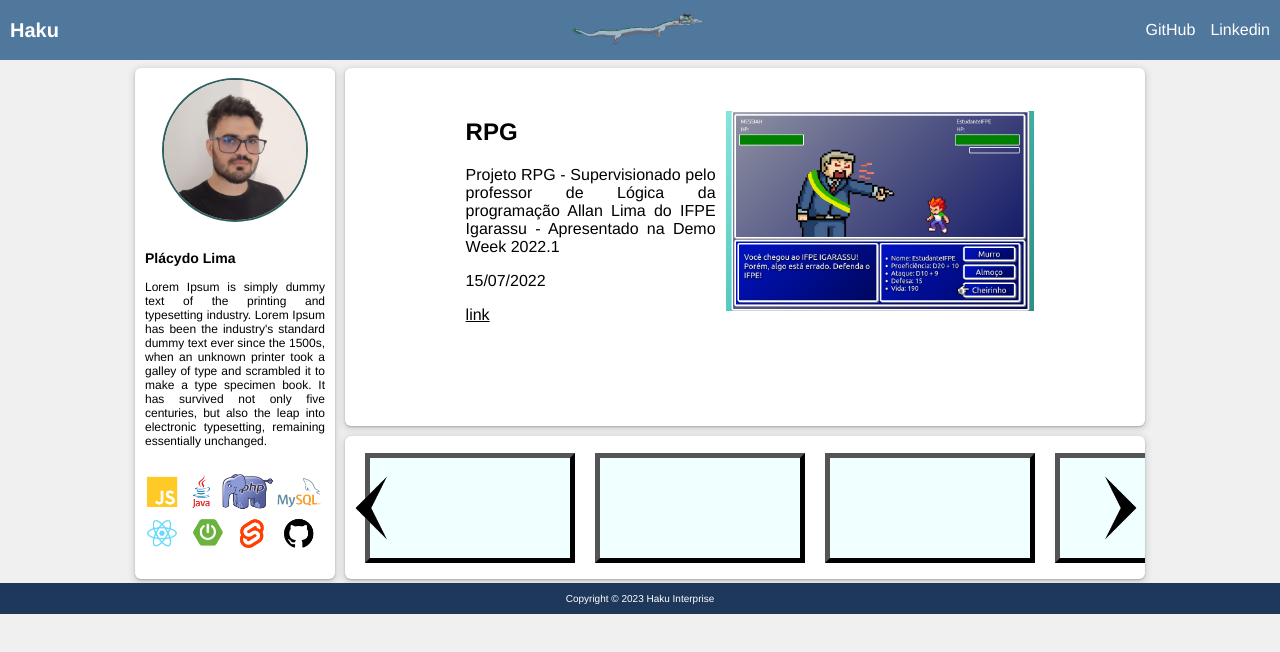
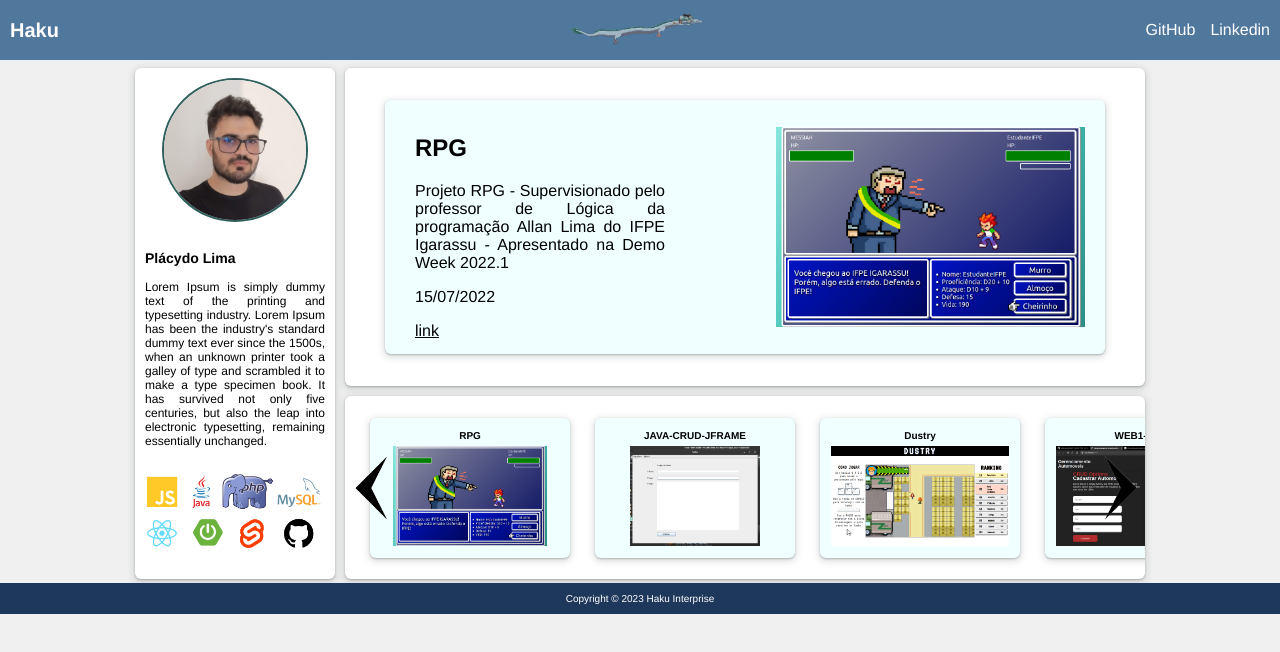
Before and after one commit to pl4cydo/portfolio, a React (Vite) app: page / in a window 1280 px wide. Shown: the top 652 px of the page. Built offline with nearby package versions, Linux system fonts and the light colour scheme.

Commit message:
alterando os objetos gerados na time line e a area de objetos

```diff
--- a/src/styles/objectArea.css
+++ b/src/styles/objectArea.css
@@ -6,37 +6,41 @@
 #ObjectArea{
     background-color: #ffffff;
     width: 800px;
-    height: 358px;
+    height: 318px;
     margin: 5px;
     /* border: 1px solid black; */
     border-radius: 6px;
     display: flex;
     flex-direction: column;
     align-items: center;
-    /* justify-content: center; */
+    justify-content: center;
     box-shadow: rgba(60, 64, 67, 0.3) 0px 1px 2px 0px, rgba(60, 64, 67, 0.15) 0px 2px 6px 2px;
 }
 
 #obj {
+    background-color: azure;
     /* padding-top: 30px; */
     /* border: 1px solid black; */
     /* background-color: #d7ebfd; */
     border-radius: 6px;
+    box-shadow: rgba(60, 64, 67, 0.3) 0px 1px 2px 0px, rgba(60, 64, 67, 0.15) 0px 2px 6px 2px;
     /* box-shadow: rgba(60, 64, 67, 0.3) 0px 1px 2px 0px, rgba(60, 64, 67, 0.15) 0px 2px 6px 2px; */
     width: 90%;
     height: 80%;
     display: flex;
     flex-direction: row;
-    justify-content: center;
+    justify-content: space-between;
     align-items: center;
 }
 
 #obj > img{
     /* width: 250px; */
     height: 200px;
+    margin-right: 20px;
 }
 
 #objEsquerda {
+    margin-left: 20px;
     max-width: 250px;
     padding-left: 10px;
     padding-right: 10px;
@@ -51,8 +55,7 @@
     margin-top: 5px;
     margin-left: 5px;
     width: 800px;
-    height: 143px;
-    border-radius: 6px;
+    height: 183px;
     border-radius: 6px;
     /* border: 1px solid black; */
     display: flex;
@@ -73,14 +76,31 @@
 
 #objctPreview {
     /* position: absolute;     */
-    height: 100px;
+    height: 140px;
     width: 200px;
-    margin-left: 20px;
-    border: 5px outset black;
+    margin-left: 25px;
+    /* border: 5px outset black; */
     /* border-radius: 50%; */
     background-color: azure;
     cursor: pointer;
     z-index: 0;
+    border-radius: 6px;
+    box-shadow: rgba(60, 64, 67, 0.3) 0px 1px 2px 0px, rgba(60, 64, 67, 0.15) 0px 2px 6px 2px;
+    display: flex;
+    flex-direction: column;
+    align-items: center;
+    justify-content: center;
+}
+
+#objctPreview > h4 {
+    font-size: 10px;
+    padding: 0;
+    margin: 0;
+    margin-bottom: 5px;
+}
+
+#objctPreview > img {
+    height: 100px;
 }
 
 #arrowSlider {
@@ -89,6 +109,7 @@
     height: 70px;
     z-index: 1 ;
     margin-left: -30px;
+    cursor: pointer;
 }
 
 #arrowSlider2 {
@@ -98,6 +119,7 @@
     z-index: 1 ;
     margin-left: 720px;
     transform: rotate(180deg);
+    cursor: pointer;
 }
 /*
 #objTM > img {
--- a/src/tools/ObjectArea.jsx
+++ b/src/tools/ObjectArea.jsx
@@ -51,8 +51,9 @@ function ObjectArea() {
                 <img id='arrowSlider2' src="./src/images/arrowSlider.png" alt="" onClick={() => sliderRigth()}/>
                 <div style={{ 'margin-left': `${jorge}px` }} id="divid">
                     {arrPro.map((pro) =>
-                        <div id="objctPreview">
-
+                        <div id="objctPreview" onClick={() => setObject(arrPro[pro.timeLine])}>
+                            <h4>{pro.titulo}</h4>
+                            <img src={pro.imagem} alt="" />
                         </div>
                     )}
                 </div>
```
